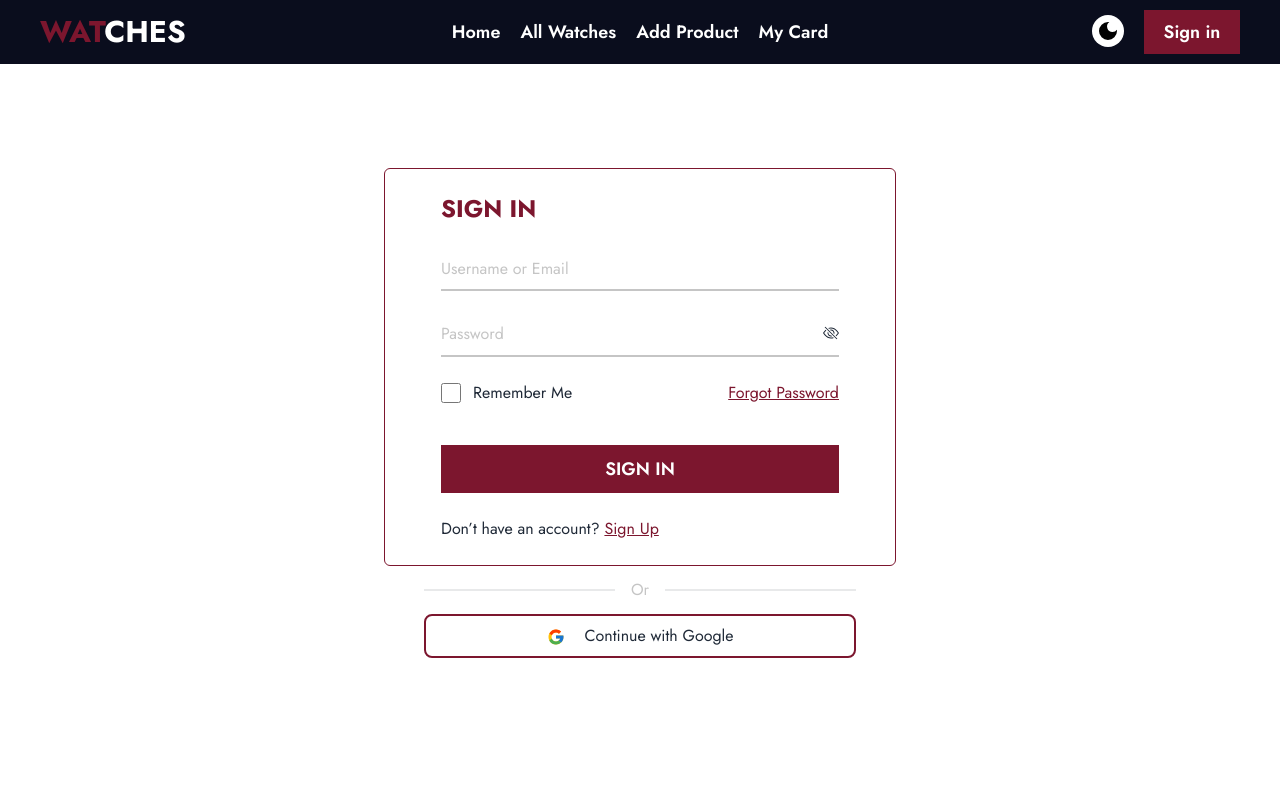
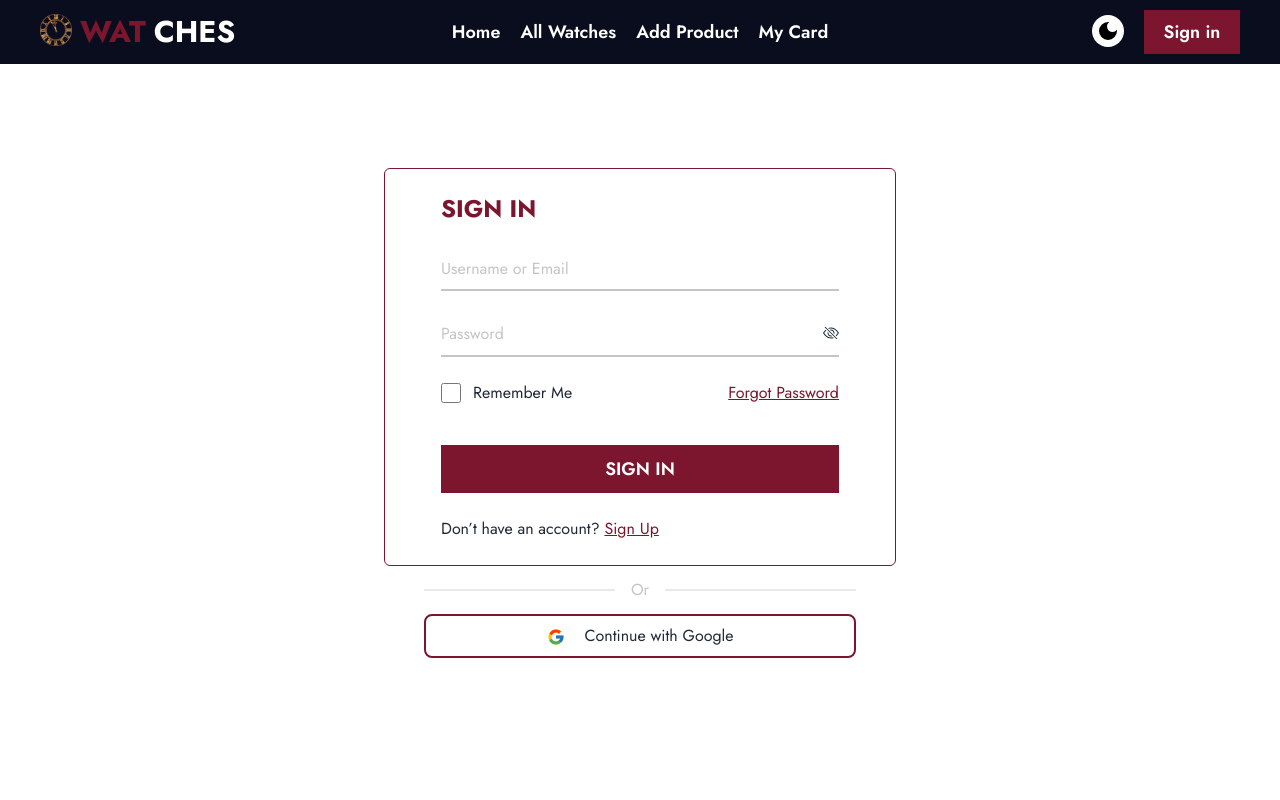
Before and after one commit to shahadat74238/watch_shop_client_site, a React (Vite) app: page /signIn in a window 1280 px wide. Shown: the top 800 px of the page. Built offline with nearby package versions, Linux system fonts and the light colour scheme; no server answers.

Commit message:
Logo Added

```diff
--- a/index.html
+++ b/index.html
@@ -2,7 +2,7 @@
 <html lang="en" class="light">
   <head>
     <meta charset="UTF-8" />
-    <link rel="icon"  href="https://cdn4.vectorstock.com/i/1000x1000/74/38/golden-watch-line-icon-wrist-linear-vector-20997438.jpg" />
+    <link rel="icon"  href="../logo.png" />
     <meta name="viewport" content="width=device-width, initial-scale=1.0" />
     <title>WATCH YOUR TIME</title>
   </head>
--- a/src/Shared/Navbar/Navbar.jsx
+++ b/src/Shared/Navbar/Navbar.jsx
@@ -113,9 +113,10 @@ const Navbar = () => {
               {navLinks}
             </ul>
           </div>
-          <a className=" uppercase font-bold text-3xl">
+          <Link className=" uppercase flex gap-2 font-bold text-3xl">
+            <span><img className="h-8 w-8" src="../logo.png" alt="" /></span>
             <span className="text-secondary-color">Wat</span>ches
-          </a>
+          </Link>
         </div>
         {/* Desktop */}
         <div className="navbar-center hidden lg:flex">
```
Also changed, not shown: public/logo.png (added).
